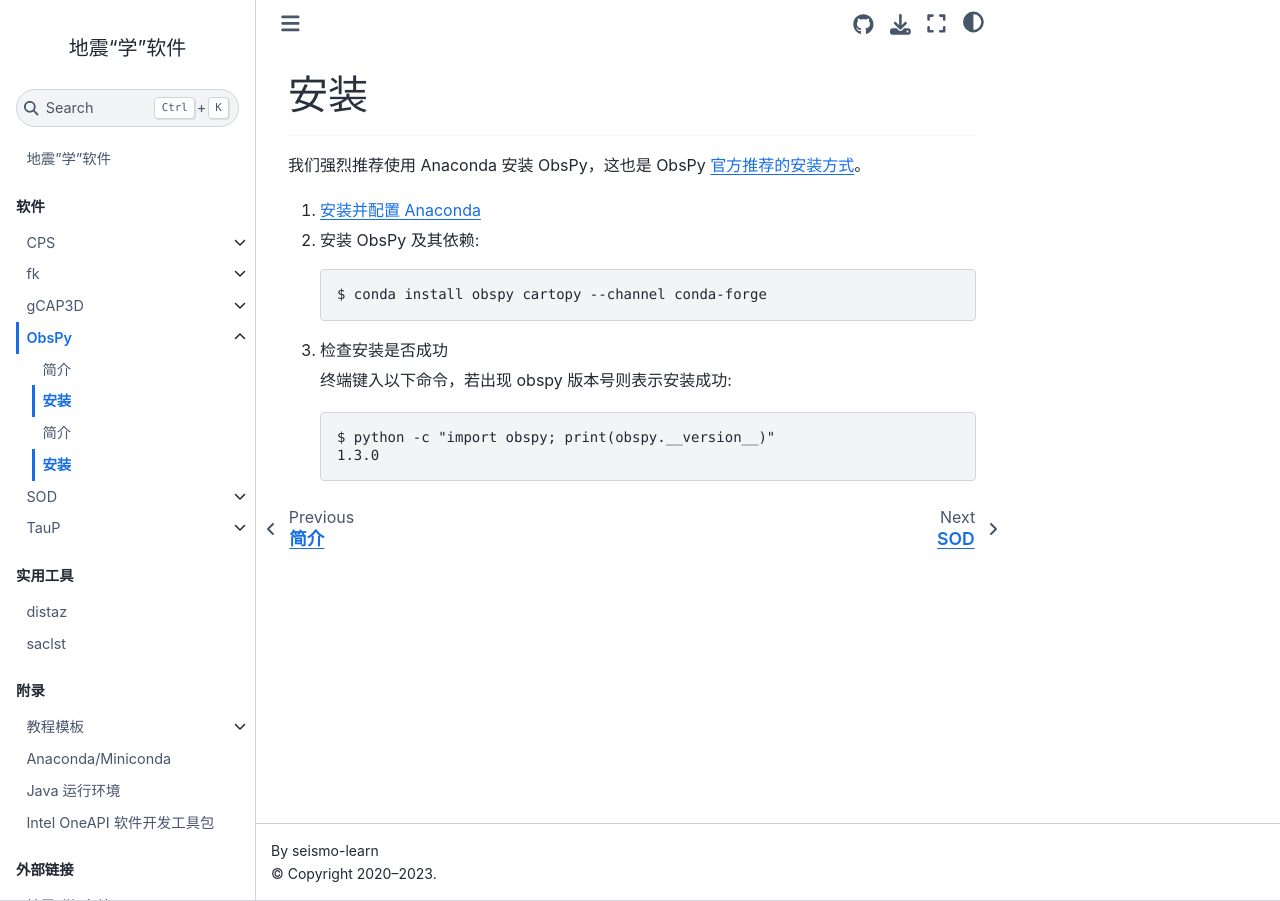
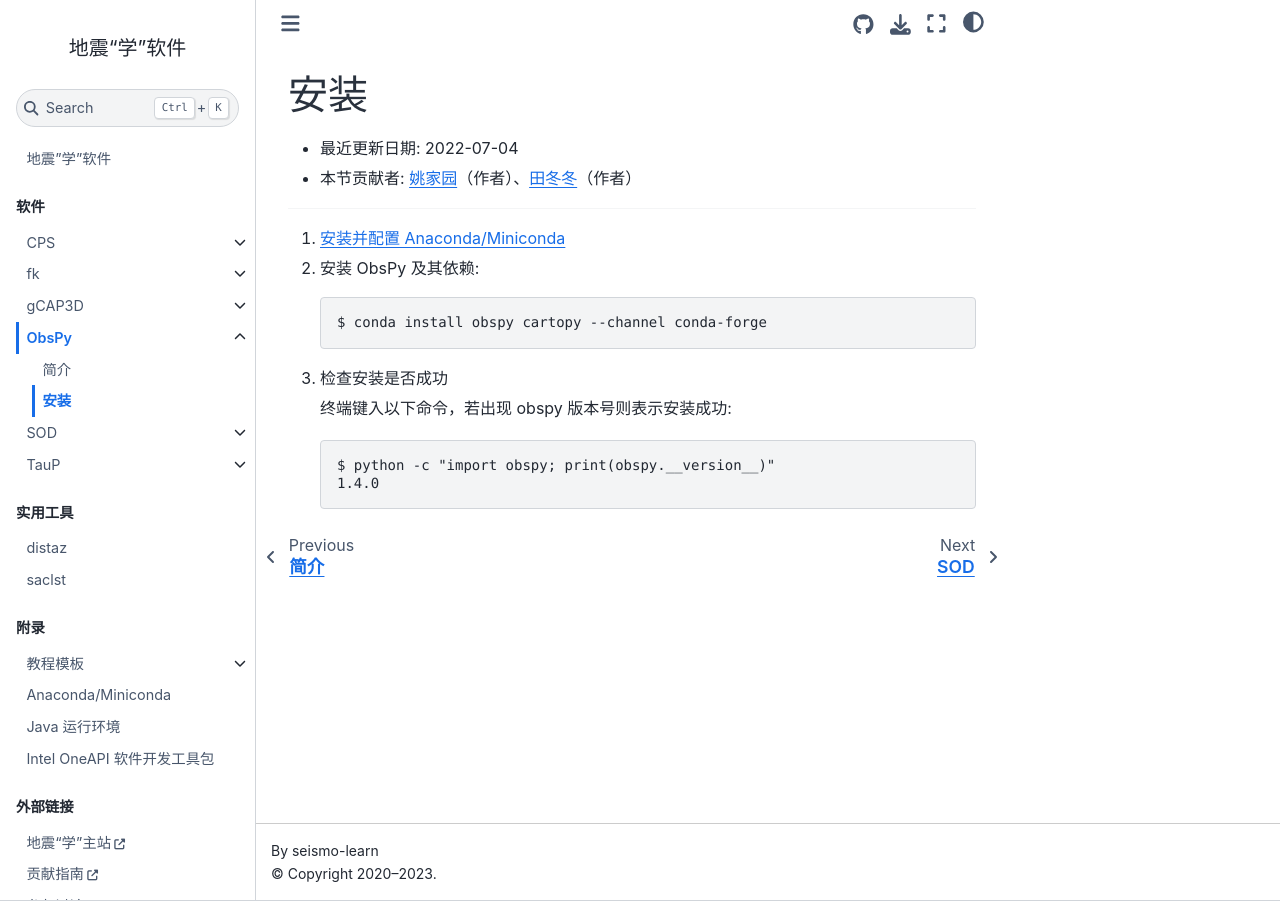
Before and after one commit to seismo-learn/software, a Jupyter Book: the page built from source/obspy/install.md, in a window 1280 px wide. Built offline with Jupyter Book 1.0.4 settings and Sphinx 7.4.7 and the Sphinx Book theme 1.1.4, drawn with Linux system fonts in a browser that asks for light colours; pages that are not in the unit, such as notebooks, are missing from menus.

Commit message:
Polish ObsPy (#263)

````diff
--- a/source/obspy/install.md
+++ b/source/obspy/install.md
@@ -1,16 +1,11 @@
----
-"\u6700\u8FD1\u66F4\u65B0\u65E5\u671F": '2022-07-04'
-"\u672C\u8282\u8D21\u732E\u8005": "{{ \u59DA\u5BB6\u56ED }}\uFF08\u4F5C\u8005\uFF09\
-  \u3001\n{{ \u7530\u51AC\u51AC }}\uFF08\u4F5C\u8005\uFF09"
+# 安装
+
+- 最近更新日期: 2022-07-04
+- 本节贡献者: {{ 姚家园 }}（作者）、{{ 田冬冬 }}（作者）
+
 ---
 
-# 安装
-
-______________________________________________________________________
-
-我们强烈推荐使用 Anaconda 安装 ObsPy，这也是 ObsPy [官方推荐的安装方式](https://github.com/obspy/obspy/wiki#installation)。
-
-1. {doc}`安装并配置 Anaconda </anaconda/index>`
+1. {doc}`安装并配置 Anaconda/Miniconda </anaconda/index>`
 
 2. 安装 ObsPy 及其依赖:
 
@@ -24,5 +19,5 @@ ______________________________________________________________________
 
    ```
    $ python -c "import obspy; print(obspy.__version__)"
-   1.3.0
+   1.4.0
    ```
````
Also changed, not shown: source/obspy/index.md (+13 -22 lines), source/obspy/intro.md (+4 -7 lines).
